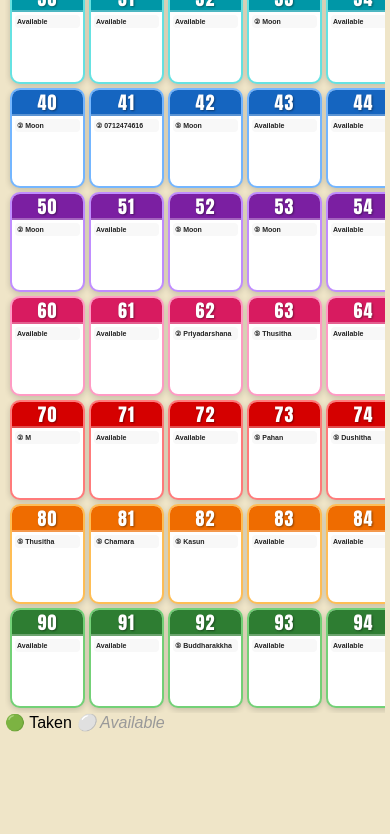
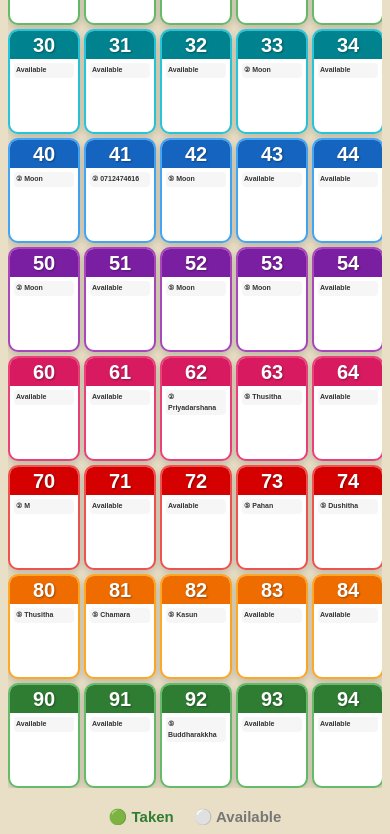
Before and after one commit to chamara1122/dmn, a plain HTML site: page index.html in a window 390 px wide. Shown: the part 432-1266 px from the top of the page. Before the commit the page ends 1169 px from the top, so only its background shows below. Drawn offline with Linux system fonts and the light colour scheme.

Commit message:
Update style.css

```diff
--- a/style.css
+++ b/style.css
@@ -1,6 +1,6 @@
-/* ==========================================
-   RESET
-========================================== */
+/*=========================================
+  RESET
+=========================================*/
 
 *{
     margin:0;
@@ -9,17 +9,38 @@
 }
 
 body{
-    background:#efe5c8;
     font-family:Arial,Helvetica,sans-serif;
-    padding:10px;
+    background:#e9dfc6;
+    padding:15px;
 }
 
-/* ==========================================
-   BOARD
-========================================== */
+/*=========================================
+  HEADER
+=========================================*/
+
+.header{
+    text-align:center;
+    margin-bottom:20px;
+}
+
+.header h1{
+    font-size:34px;
+    color:#d40000;
+    font-weight:900;
+    letter-spacing:1px;
+}
+
+.header p{
+    color:#444;
+    font-size:18px;
+    margin-top:5px;
+}
+
+/*=========================================
+  BOARD
+=========================================*/
 
 .wrapper{
-    width:100%;
     overflow-x:auto;
 }
 
@@ -29,156 +50,243 @@ body{
 
     grid-template-columns:repeat(10,95px);
 
-    gap:6px;
+    gap:8px;
 
     width:max-content;
 
     margin:auto;
 
-    padding:5px;
 }
 
-/* ==========================================
-   CARD
-========================================== */
+/*=========================================
+  CARD
+=========================================*/
 
 .card{
 
     width:95px;
 
-    height:118px;
+    min-height:130px;
 
     background:#fff;
-
-    border:2px solid #ddd;
 
     border-radius:10px;
 
     overflow:hidden;
 
-    box-shadow:0 2px 6px rgba(0,0,0,.18);
+    border:2px solid #ddd;
 
-    transition:.2s;
+    box-shadow:0 3px 8px rgba(0,0,0,.18);
+
+    transition:.25s;
+
 }
 
 .card:hover{
 
-    transform:translateY(-2px);
+    transform:translateY(-4px);
 
-    box-shadow:0 5px 12px rgba(0,0,0,.25);
+    box-shadow:0 8px 16px rgba(0,0,0,.28);
 
 }
 
-/* ==========================================
-   NUMBER BAR
-========================================== */
+/*=========================================
+  NUMBER BAR
+=========================================*/
 
 .top{
 
-    height:30px;
+    height:34px;
 
     display:flex;
 
+    align-items:center;
+
     justify-content:center;
 
-    align-items:center;
+    font-size:26px;
 
-    font-size:22px;
-
-    font-weight:bold;
+    font-weight:900;
 
     color:#fff;
 
-    text-shadow:1px 1px 2px rgba(0,0,0,.4);
+    text-shadow:1px 1px 2px rgba(0,0,0,.35);
+
 }
 
-/* ==========================================
-   CONTENT
-========================================== */
+/*=========================================
+  CONTENT
+=========================================*/
 
 .content{
 
-    padding:4px;
+    padding:6px;
 
-    font-size:8px;
+    font-size:10px;
 
-    line-height:1.35;
+    line-height:1.5;
+
 }
 
 .line{
 
+    background:#f6f6f6;
+
+    border-radius:4px;
+
+    padding:2px 4px;
+
     margin-bottom:3px;
-}
-
-.name{
 
     font-weight:bold;
 
     color:#333;
+
 }
 
-/* ==========================================
-   ROW COLORS
-========================================== */
+.empty{
+
+    text-align:center;
+
+    color:#aaa;
+
+    font-style:italic;
+
+    margin-top:35px;
+
+}
+
+/*=========================================
+  COLORS
+=========================================*/
 
 .red{
-    border-color:#ff7b7b;
+    border-color:#ef5350;
 }
 .red .top{
     background:#d50000;
 }
 
 .orange{
-    border-color:#ffbe55;
+    border-color:#ffa726;
 }
 .orange .top{
     background:#ef6c00;
 }
 
 .green{
-    border-color:#73d177;
+    border-color:#66bb6a;
 }
 .green .top{
     background:#2e7d32;
 }
 
 .cyan{
-    border-color:#66e2e2;
+    border-color:#26c6da;
 }
 .cyan .top{
-    background:#0097a7;
+    background:#00838f;
 }
 
 .blue{
-    border-color:#74b6ff;
+    border-color:#42a5f5;
 }
 .blue .top{
     background:#1565c0;
 }
 
 .purple{
-    border-color:#c08dff;
+    border-color:#ab47bc;
 }
 .purple .top{
     background:#7b1fa2;
 }
 
 .pink{
-    border-color:#ff9bc4;
+    border-color:#ec407a;
 }
 .pink .top{
     background:#d81b60;
 }
 
-/* ==========================================
-   MOBILE
-========================================== */
+/*=========================================
+  FOOTER
+=========================================*/
 
-@media(max-width:768px){
+.footer{
+    margin-top:20px;
+    text-align:center;
+}
+
+.legend{
+    display:flex;
+    justify-content:center;
+    gap:20px;
+    font-size:15px;
+    font-weight:bold;
+}
+
+.taken{
+    color:#2e7d32;
+}
+
+.available{
+    color:#777;
+}
+
+/*=========================================
+  TABLET
+=========================================*/
+
+@media(max-width:900px){
 
 .board{
 
 grid-template-columns:repeat(10,82px);
+
+gap:5px;
+
+}
+
+.card{
+
+width:82px;
+
+min-height:118px;
+
+}
+
+.top{
+
+font-size:22px;
+
+height:30px;
+
+}
+
+.content{
+
+font-size:8px;
+
+}
+
+}
+
+/*=========================================
+  MOBILE
+=========================================*/
+
+@media(max-width:600px){
+
+body{
+
+padding:8px;
+
+}
+
+.board{
+
+grid-template-columns:repeat(10,72px);
 
 gap:4px;
 
@@ -186,213 +294,32 @@ gap:4px;
 
 .card{
 
-width:82px;
-height:108px;
+width:72px;
+
+min-height:105px;
 
 }
 
 .top{
 
+height:28px;
+
 font-size:20px;
-height:28px;
 
 }
 
 .content{
 
+padding:4px;
+
 font-size:7px;
 
 }
 
-}
+.line{
 
-@media(max-width:480px){
-
-.board{
-
-grid-template-columns:repeat(10,74px);
-
-gap:3px;
-
-}
-
-.card{
-
-width:74px;
-height:100px;
-
-}
-
-.top{
-
-font-size:18px;
-height:26px;
-
-}
-
-.content{
-
-font-size:6px;
+padding:2px;
 
 }
 
 }
-
-/* ==========================================
-   PART 4 - PROFESSIONAL DESIGN
-========================================== */
-
-/* Card Hover */
-.card:hover{
-    transform:translateY(-3px) scale(1.02);
-    box-shadow:0 8px 18px rgba(0,0,0,.25);
-}
-
-/* Number Header */
-.top{
-    font-family:Impact, Arial Black, sans-serif;
-    letter-spacing:1px;
-    border-bottom:2px solid rgba(255,255,255,.3);
-}
-
-/* Content */
-.content{
-    display:flex;
-    flex-direction:column;
-    justify-content:flex-start;
-    gap:3px;
-    height:calc(100% - 30px);
-}
-
-/* Data Line */
-.line{
-    background:#f8f8f8;
-    border-radius:4px;
-    padding:2px 4px;
-    font-size:10px;
-    color:#222;
-    font-weight:600;
-    overflow:hidden;
-    white-space:nowrap;
-    text-overflow:ellipsis;
-}
-
-/* Empty Card */
-.available{
-    color:#999;
-    font-style:italic;
-    text-align:center;
-    margin-top:20px;
-}
-
-/* Scroll Bar */
-::-webkit-scrollbar{
-    height:8px;
-}
-
-::-webkit-scrollbar-thumb{
-    background:#999;
-    border-radius:10px;
-}
-
-::-webkit-scrollbar-track{
-    background:#eee;
-}
-
-/* Desktop */
-@media (min-width:1200px){
-
-    .board{
-        grid-template-columns:repeat(10,100px);
-        gap:6px;
-    }
-
-    .card{
-        width:100px;
-        height:125px;
-    }
-
-    .top{
-        font-size:24px;
-    }
-
-    .line{
-        font-size:10px;
-    }
-}
-
-/* Tablet */
-@media (max-width:992px){
-
-    .board{
-        grid-template-columns:repeat(10,85px);
-    }
-
-    .card{
-        width:85px;
-        height:110px;
-    }
-
-    .top{
-        font-size:20px;
-    }
-
-    .line{
-        font-size:8px;
-    }
-}
-
-/* Mobile */
-@media (max-width:576px){
-
-    body{
-        padding:5px;
-    }
-
-    .wrapper{
-        overflow-x:auto;
-    }
-
-    .board{
-        grid-template-columns:repeat(10,75px);
-        gap:4px;
-        width:max-content;
-    }
-
-    .card{
-        width:75px;
-        height:100px;
-    }
-
-    .top{
-        font-size:18px;
-        height:26px;
-    }
-
-    .content{
-        padding:3px;
-    }
-
-    .line{
-        font-size:7px;
-        padding:2px;
-    }
-}
-
-/* Print */
-@media print{
-
-    body{
-        background:#fff;
-        padding:0;
-    }
-
-    .board{
-        gap:3px;
-    }
-
-    .card{
-        box-shadow:none;
-        break-inside:avoid;
-    }
-}
```
